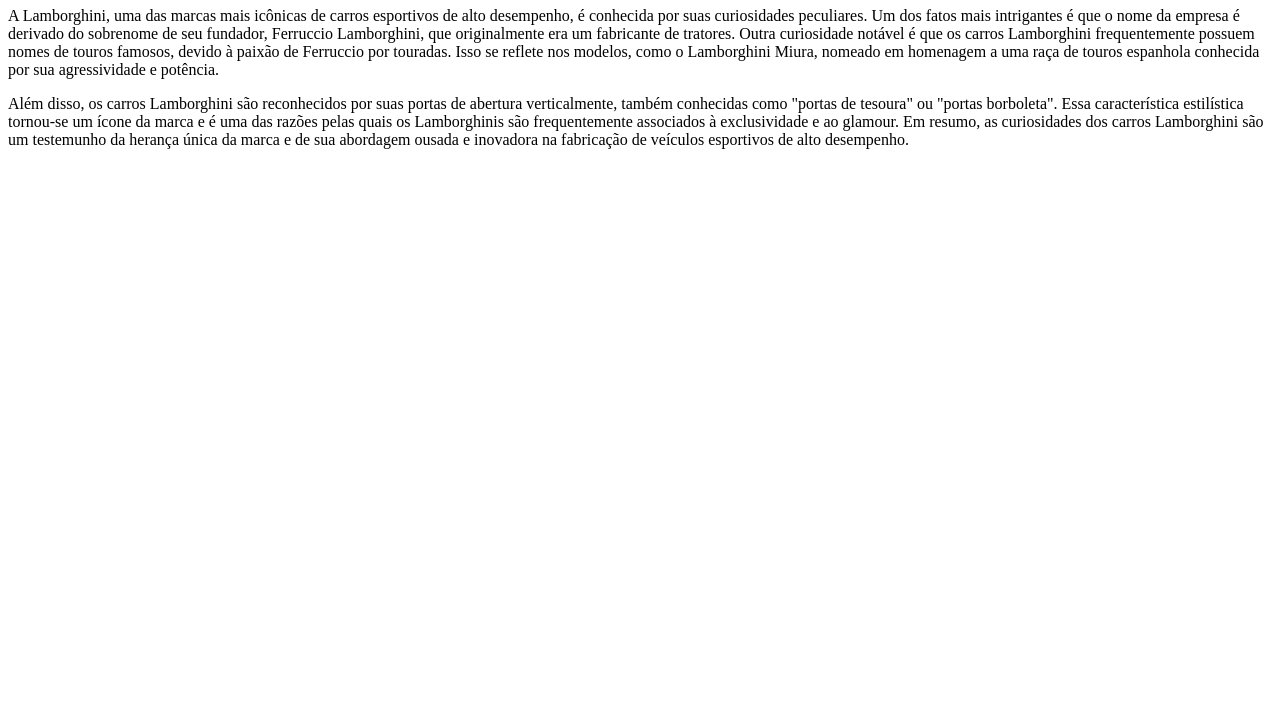
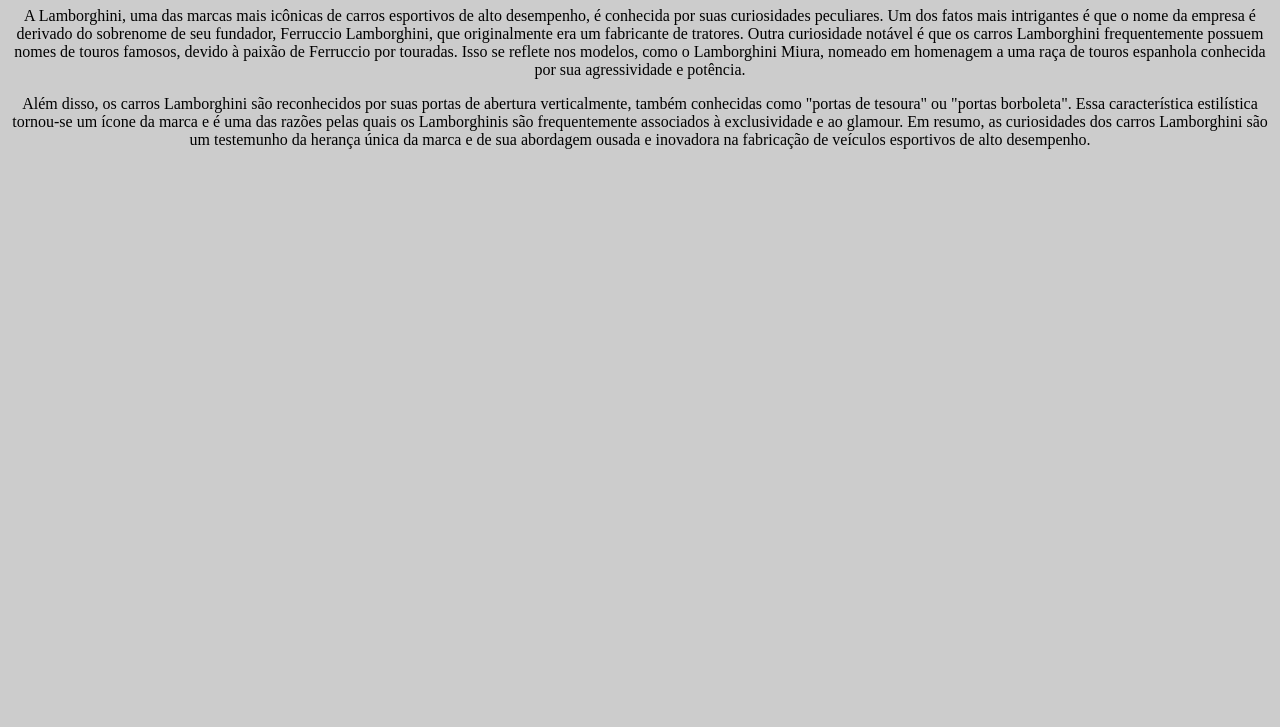
Before and after one commit to rafaelborazo/HTML5eCSS31e, a plain HTML site: page index.html in a window 1280 px wide. Shown: the part 73-800 px from the top of the page. Drawn offline with Linux system fonts and the light colour scheme.

Commit message:
STYLE.CSS

```diff
--- a/index.html
+++ b/index.html
@@ -4,6 +4,7 @@
     <head>
         <meta charset="UTF-8">
         <title>CURIOSIDADES SOBRE A MARCA LAMBORGHINI</title>
+        <link rel="stylesheet" href="style.css">
     </head>
     <body>
         <h1>CURIOSIDADES SOBRE A MARCA LAMBORGHINI</h1>
--- /dev/null
+++ b/style.css
@@ -0,0 +1,7 @@
+body{
+    background: #CCCCCC;
+}
+
+p {
+    text-align: center;
+}
```
